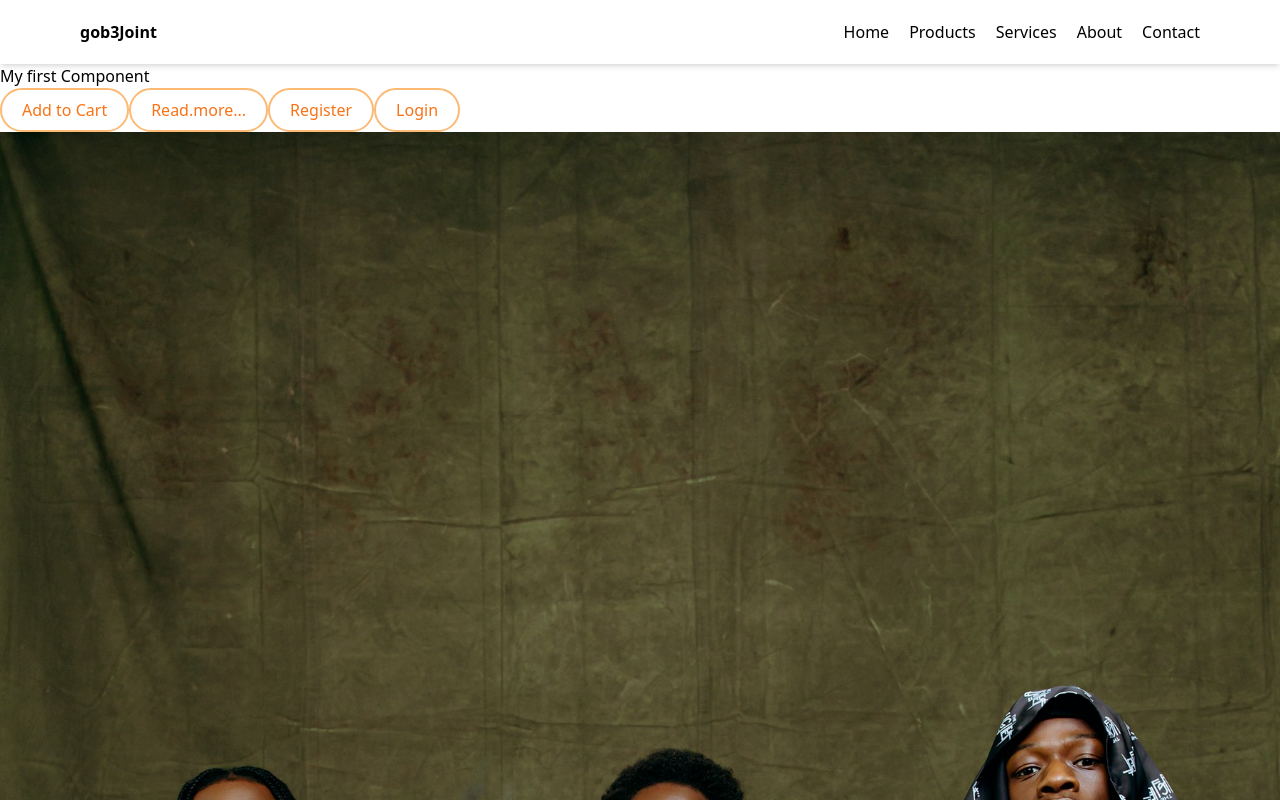
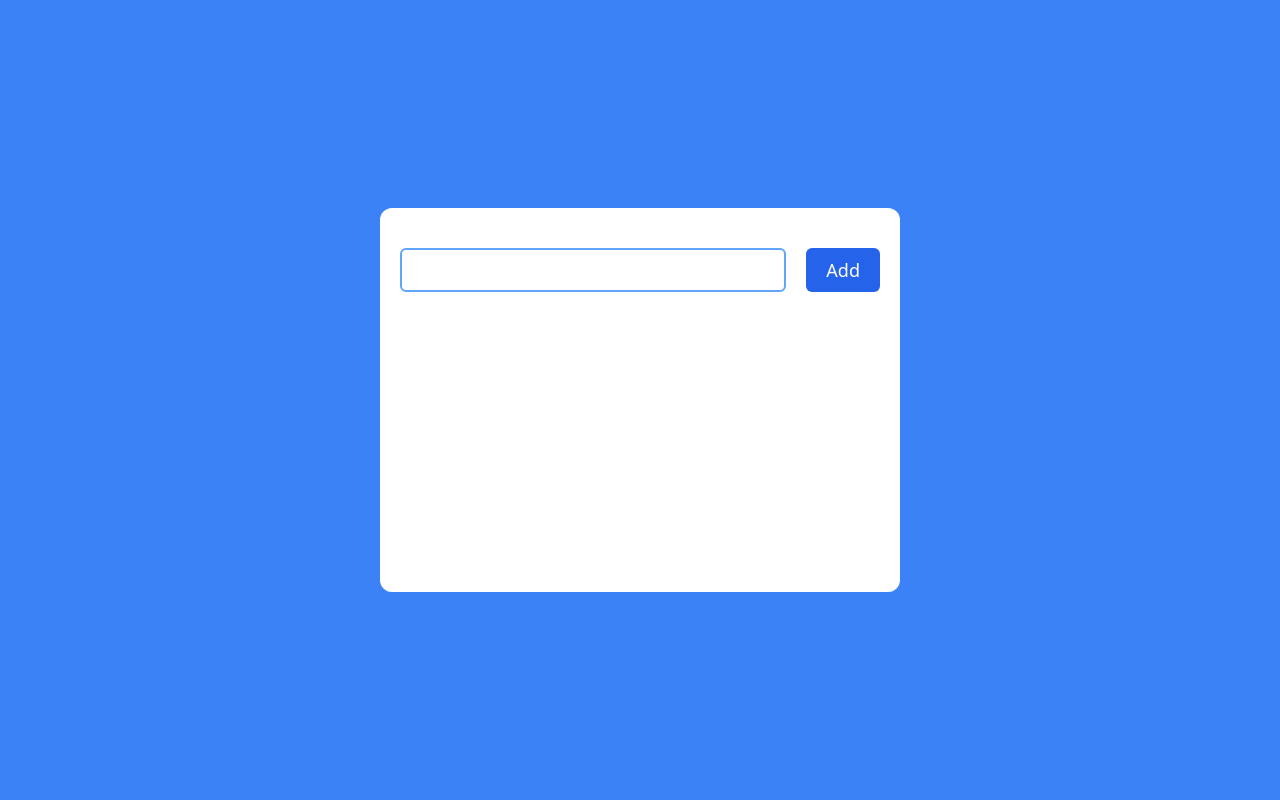
Before and after one commit to RemmyAbubakar/code-along, a React (Create React App) app: page / in a window 1280 px wide. Shown: the top 800 px of the page. Built offline with nearby package versions, Linux system fonts and the light colour scheme.

Commit message:
Events(e)

```diff
--- a/package.json
+++ b/package.json
@@ -3,6 +3,7 @@
   "version": "0.1.0",
   "private": true,
   "dependencies": {
+    "@heroicons/react": "^1.0.6",
     "@testing-library/jest-dom": "^5.14.1",
     "@testing-library/react": "^13.0.0",
     "@testing-library/user-event": "^13.2.1",
--- a/src/App.js
+++ b/src/App.js
@@ -1,20 +1,33 @@
-import  Header from "./components/Header"
-import Button from "./components/Button"
-import {Image} from "./components/Image"
-import Navbar from "./components/Navbar"
+// import  Header from "./components/Header"
+// import Button from "./components/Button"
+// import {Image} from "./components/Image"
+// import Navbar from "./components/Navbar"
+// import Practice from "./components/Practice"
+
+import TaskManager from "./components/TaskManager";
+
+// function App(){
+//   return(
+//     <div>
+//      <Navbar />
+//     <Header />
+//     <Button label= "Add to Cart" />
+//     <Button label= "Read.more..." />
+//     <Button label= "Register" />
+//     <Button label= "Login" />
+//     <Image />
+//     <Practice />
+//     </div>
+//   ) ;
+// }
+
 
 function App(){
   return(
     <div>
-    <Navbar />
-    <Header />
-    <Button label= "Add to Cart" />
-    <Button label= "Read.more..." />
-    <Button label= "Register" />
-    <Button label= "Login" />
-    <Image />
+       <TaskManager />
     </div>
-  ) ;
+  )
 }
 
 export default App;
--- a/src/components/Header.jsx
+++ b/src/components/Header.jsx
@@ -1,5 +1,5 @@
-function Header (){
-    return <h1>My first Component</h1>;
-}
+// function Header (){
+//     return <h1>My first Component</h1>;
+// }
 
-export default Header;
+// export default Header;
--- a/src/components/Image.jsx
+++ b/src/components/Image.jsx
@@ -1,5 +1,5 @@
-import jhus from "../assets/img/jhus.jpg"
+// import jhus from "../assets/img/jhus.jpg"
 
-export const Image = () => {
-    return <img src={jhus} alt="People" />
-}
+// export const Image = () => {
+//     return <img src={jhus} alt="People" />
+// }
--- a/src/components/NavItem.jsx
+++ b/src/components/NavItem.jsx
@@ -1,9 +1,9 @@
-import React from "react";
+// import React from "react";
 
-function NavItem({menu}){
-   return(
-          <li>{menu}</li>
-   );
-}
+// function NavItem({menu}){
+//    return(
+//           <li>{menu}</li>
+//    );
+// }
 
-export default NavItem;
+// export default NavItem;
--- a/src/components/Navbar.jsx
+++ b/src/components/Navbar.jsx
@@ -1,19 +1,19 @@
-import React from "react";
-import NavItem from "./NavItem";
+// import React from "react";
+// import NavItem from "./NavItem";
 
-function Navbar(){
-    return(
-       <nav className="flex justify-between py-5 px-20 shadow-md">
-          <h3 className="font-bold">gob3Joint</h3>
-          <ul className="flex gap-5">
-            <NavItem menu="Home" />
-            <NavItem menu="Products" />
-            <NavItem menu="Services" />
-            <NavItem menu="About" />
-            <NavItem menu="Contact" />
-          </ul>
-       </nav>
-    );
-}
+// function Navbar(){
+//     return(
+//        <nav className="flex justify-between py-5 px-20 shadow-md">
+//           <h3 className="font-bold">gob3Joint</h3>
+//           <ul className="flex gap-5">
+//             <NavItem menu="Home" />
+//             <NavItem menu="Products" />
+//             <NavItem menu="Services" />
+//             <NavItem menu="About" />
+//             <NavItem menu="Contact" />
+//           </ul>
+//        </nav>
+//     );
+// }
 
-export default Navbar;
+// export default Navbar;
--- /dev/null
+++ b/src/components/Practice.jsx
@@ -0,0 +1,26 @@
+// // import React from "react";
+// // import jhus from "../assets/img/jhus.jpg"
+
+// // function Practice() {
+// //     return(
+// //         <div className="flex justify-center items-center h-screen">
+// //             <div className="w-96 shadow-md">
+// //                    <div className="h-60 overflow-hidden ">
+// //                        <img src = {jhus} alt = "" />
+// //                    </div>
+// //                  <div>
+// //                      <div className="flex justify-between">
+// //                             <h3>Hp Pavilion 15</h3>
+// //                                 <h6>GHC5000</h6>
+// //                      </div>
+// //                             <p>Lorem ipsum dolor sit amet
+// //                                consectetur adipisicing
+// //                                elit. Magni, dolor.
+// //                            </p>
+// //                 </div>
+// //             </div>
+//         </div>
+//     )
+// }
+
+// export default Practice;
--- /dev/null
+++ b/src/components/TaskItem.jsx
@@ -0,0 +1,13 @@
+import React from "react";
+import {TrashIcon} from "@heroicons/react/outline";
+
+function TaskItem({task, handleDelete}){
+    return(
+   <div className='flex items-center bg-teal-100 border-2 p-2 border-gray-300 rounded-md '>
+        <div className='flex-1'>{task}</div>
+        <button className='bg-blue-800 p-2 rounded-md' onClick={() => handleDelete(task)}><TrashIcon height={24} color="white"/> </button>
+    </div>
+    )
+}
+
+export default TaskItem;
--- /dev/null
+++ b/src/components/TaskManager.jsx
@@ -0,0 +1,40 @@
+import React, { useState } from 'react';
+import TaskItem from './TaskItem';
+
+function TaskManager(){
+   const [tasks, setTasks] = useState([]);
+   const [input, setInput] = useState('');
+
+const handleSubmit = e => {
+    e.preventDefault();
+    if (input === "") return;
+
+     setTasks([input, ...tasks]);
+     setInput('');
+}
+     const handleDelete = index => {
+        const newTasks = tasks.filter(task => task !== index);
+        setTasks(newTasks);
+     }
+
+
+    return(
+        <div className='bg-blue-500 h-screen flex justify-center items-center'>
+              <div className='max-w-xl max-h-96 bg-white rounded-xl px-5 py-10'>
+           <form onSubmit={handleSubmit} className="space-x-5 flex w-[30rem] mb-10">
+                <input type="text" className='border-2 border-blue-400 p-2 rounded-md outline-none w-10/12' onChange={(e) => setInput(e.target.value)} value = {input}/>
+                <button type = "submit" className='bg-blue-600 text-white text-lg py-2 px-5 rounded-md' disabled = {input === ""} >Add</button>
+            </form>
+         <div className="space-y-3 overflow-y-auto h-56">
+
+            {
+                tasks.map((task) =>  (<TaskItem task={task} handleDelete={handleDelete} />))
+             }
+        </div>
+
+             </div>
+        </div>
+    )
+};
+
+export default TaskManager;
```
Also changed, not shown: 1 other file (tests, documents, lock files or other folders).
